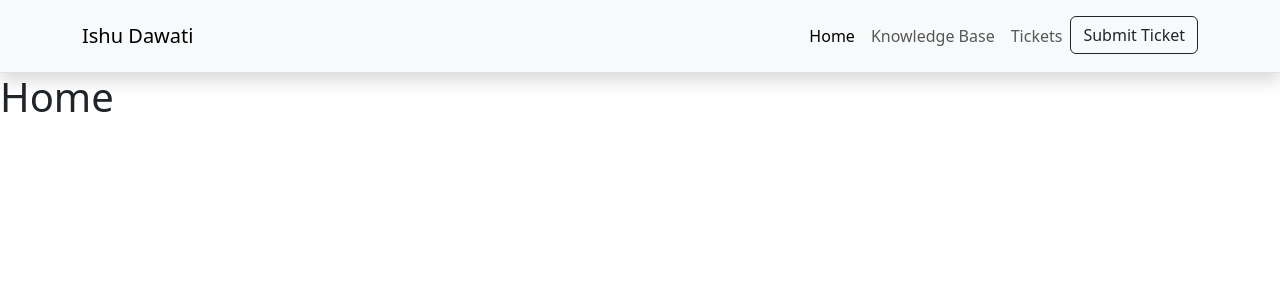
After one commit to theomaro/ishu-dawati, a Django app: page / in a window 1280 px wide. The commit adds this page. Shown: the top 300 px of the page. Run offline with Django 5.2, Linux system fonts and the light colour scheme; some libraries are stand-ins or nearby versions.

Commit message:
add home page

```diff
--- a/issuetracker/urls.py
+++ b/issuetracker/urls.py
@@ -17,8 +17,10 @@ Including another URLconf
 
 from django.contrib import admin
 from django.urls import path, include
+from . import views
 
 urlpatterns = [
+    path("", views.home, name="home"),
     path("admin/", admin.site.urls),
     path("tickets/", include("tickets.urls")),
 ]
--- /dev/null
+++ b/issuetracker/views.py
@@ -0,0 +1,5 @@
+from django.shortcuts import render
+
+
+def home(request):
+    return render(request, "home.html")
--- a/templates/base.html
+++ b/templates/base.html
@@ -31,7 +31,7 @@
       class="navbar navbar-expand-lg navbar-light bg-light py-3 shadow border-bottom"
     >
       <div class="container">
-        <a class="navbar-brand" href="{% url 'tickets:index' %}">Ishu Dawati</a>
+        <a class="navbar-brand" href="{% url 'home' %}">Ishu Dawati</a>
         <button
           class="navbar-toggler d-lg-none"
           type="button"
@@ -48,15 +48,13 @@
             <li class="nav-item">
               <a
                 class="nav-link active"
-                href="{% url 'tickets:index' %}"
+                href="{% url 'home' %}"
                 aria-current="page"
                 >Home <span class="visually-hidden">(current)</span></a
               >
             </li>
             <li class="nav-item">
-              <a class="nav-link" href="{% url 'tickets:index' %}"
-                >Knowledge Base</a
-              >
+              <a class="nav-link" href="{% url 'home' %}">Knowledge Base</a>
             </li>
             <li class="nav-item">
               <a class="nav-link" href="{% url 'tickets:index' %}">Tickets</a>
--- /dev/null
+++ b/templates/home.html
@@ -0,0 +1,5 @@
+{% extends "base.html" %} {% block base_content %}
+
+<h1>Home</h1>
+
+{% endblock base_content %}
```
